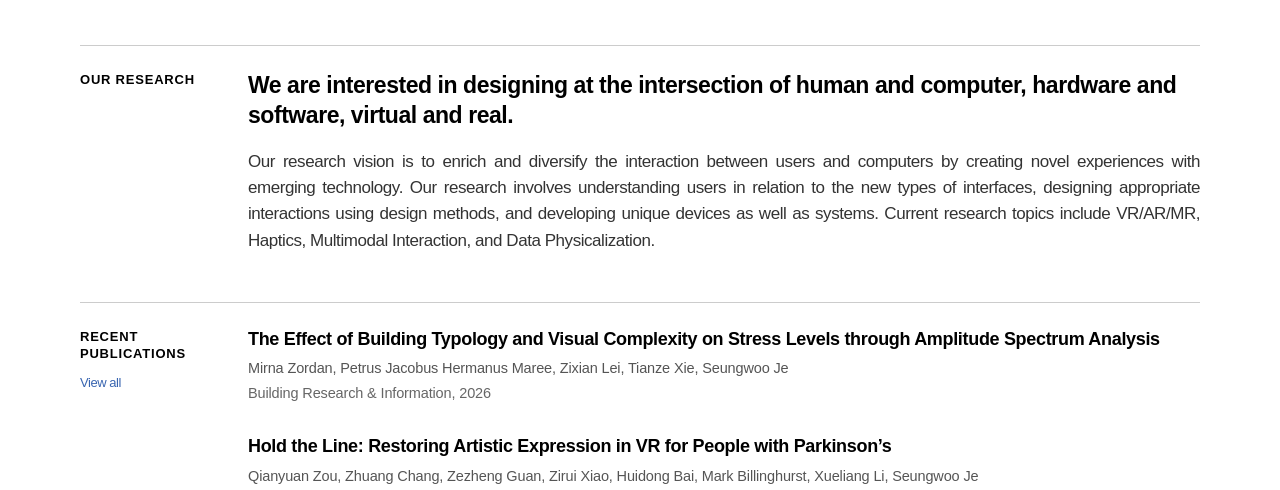
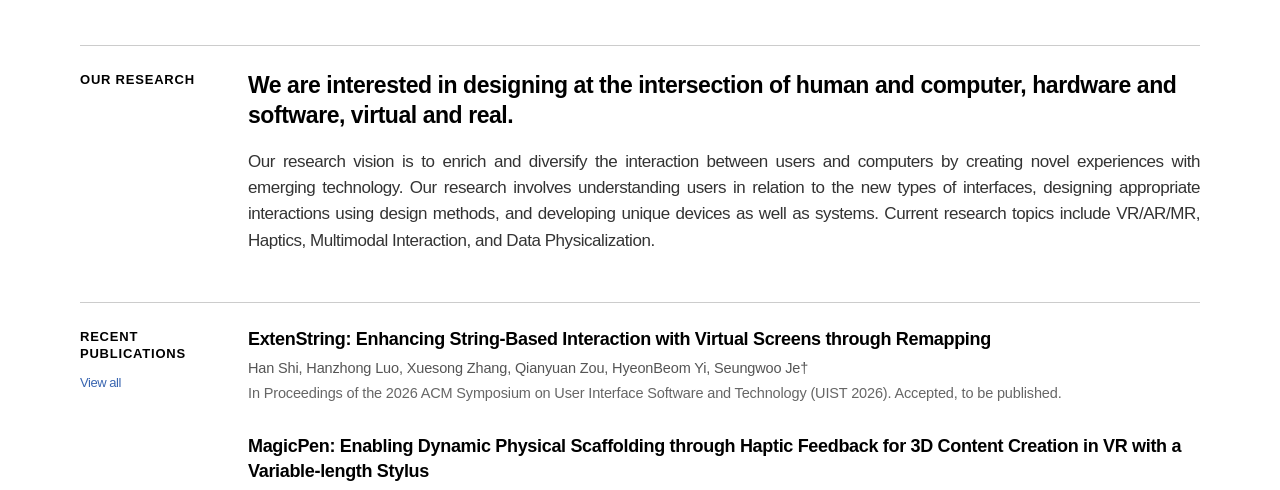
Before and after one commit to SeungwooJe/SeungwooJe.github.io, a plain HTML site: page index.html in a window 1280 px wide. Shown: the part 310-800 px from the top of the page. Drawn offline with Linux system fonts and the light colour scheme; a web font is replaced by a local one.

Commit message:
Add accepted UIST and ISMAR 2026 publications

```diff
--- a/content-data.js
+++ b/content-data.js
@@ -2,6 +2,10 @@
 window.SITE_CONTENT={
   research:[],
   publications:[
+    {title:'ExtenString: Enhancing String-Based Interaction with Virtual Screens through Remapping',authors:'Han Shi, Hanzhong Luo, Xuesong Zhang, Qianyuan Zou, HyeonBeom Yi, Seungwoo Je†',venue:'In Proceedings of the 2026 ACM Symposium on User Interface Software and Technology (UIST 2026). Accepted, to be published.'},
+    {title:'MagicPen: Enabling Dynamic Physical Scaffolding through Haptic Feedback for 3D Content Creation in VR with a Variable-length Stylus',authors:'Zhicheng Wang, Tianze Xie, Yilong Lin, Xuesong Zhang, Daniele Giunchi, Eyal Ofek, Seungwoo Je†',venue:'In Proceedings of the 2026 ACM Symposium on User Interface Software and Technology (UIST 2026). Accepted, to be published.'},
+    {title:'SwapSense: Reusable Vision-Based Contact Force Sensing Across Swappable Passive Haptic Modules',authors:'Minha Jeon, Yeseo Park, Inhyuk Song, Yilong Lin, Seungwoo Je, Seungjae Oh',venue:'In Proceedings of the 2026 ACM Symposium on User Interface Software and Technology (UIST 2026). Accepted, to be published.'},
+    {title:'GroundedReach: Enabling Body-grounded Haptic Experience in Virtual Reality with an Elbow Wearable Haptic Device',authors:'Yilong Lin, Tianze Xie, Yuxin Ma, Daniele Giunchi, Mike J. Sinclair, Seungwoo Je, Eyal Ofek',venue:'IEEE Transactions on Visualization and Computer Graphics (TVCG, IEEE ISMAR 2026), 2026, SCIE. Accepted, to be published.'},
     {title:'The Effect of Building Typology and Visual Complexity on Stress Levels through Amplitude Spectrum Analysis',authors:'Mirna Zordan, Petrus Jacobus Hermanus Maree, Zixian Lei, Tianze Xie, Seungwoo Je',venue:'Building Research & Information, 2026'},
     {title:'Hold the Line: Restoring Artistic Expression in VR for People with Parkinson’s',authors:'Qianyuan Zou, Zhuang Chang, Zezheng Guan, Zirui Xiao, Huidong Bai, Mark Billinghurst, Xueliang Li, Seungwoo Je',venue:'International Journal of Human-Computer Studies, 2026'},
     {title:'SoundWeAR: Co-Designing AR Sound Cues to Support Outdoor Awareness for DHH Individuals',authors:'Anna Surovkova*, Tianze Xie*, Xinan Yang, Seungwoo Je',venue:'CHI 2026'}
--- a/site-render.js
+++ b/site-render.js
@@ -1,5 +1,5 @@
 const C=window.SITE_CONTENT,safe=s=>String(s).replace(/[&<>"']/g,c=>({'&':'&amp;','<':'&lt;','>':'&gt;','"':'&quot;',"'":'&#39;'}[c])),news=[...C.news].sort((a,b)=>b.date.localeCompare(a.date));
 const r=document.querySelector('[data-content="research"]');if(r)r.innerHTML=C.research.map(x=>`<article><div class="w-image ${safe(x.tone)}">${safe(x.tag)}</div><h3>${safe(x.title)}</h3></article>`).join('');
-const p=document.querySelector('[data-content="publications"]');if(p)p.innerHTML=C.publications.filter(x=>x.authors.trim().endsWith('Seungwoo Je')).slice(0,3).map(x=>`<article><h3>${safe(x.title)}</h3><p>${safe(x.authors)}</p><b>${safe(x.venue)}</b></article>`).join('');
+const p=document.querySelector('[data-content="publications"]');if(p)p.innerHTML=C.publications.filter(x=>x.authors.includes('Seungwoo Je')).slice(0,3).map(x=>`<article><h3>${safe(x.title)}</h3><p>${safe(x.authors)}</p><b>${safe(x.venue)}</b></article>`).join('');
 const n=document.querySelector('[data-content="news"]');if(n)n.innerHTML=news.slice(0,3).map(x=>`<div class="home-news-row"><time>${safe(x.date)}</time><span><b>${safe(x.title)}</b> · ${safe(x.summary)}</span></div>`).join('');
 const np=document.querySelector('[data-content="news-page"]');if(np)np.innerHTML=news.map((x,i)=>`<article class="news-item${i===0?' news-lead':''}"><div class="news-thumb ${safe(x.tone||'image')}">${x.image?`<img src="${safe(x.image)}" alt="${safe(x.title)}">`:`<span>${String(x.badge).replace(/<br>/g,'<br>')}</span>`}</div><div class="news-copy"><time>${safe(x.date)}</time><p class="news-kind">${safe(x.kind)}</p><h2>${safe(x.title)}</h2><p>${safe(x.summary)}</p></div></article>`).join('');
```
Also changed, not shown: publications.html (+1 -1 lines).
